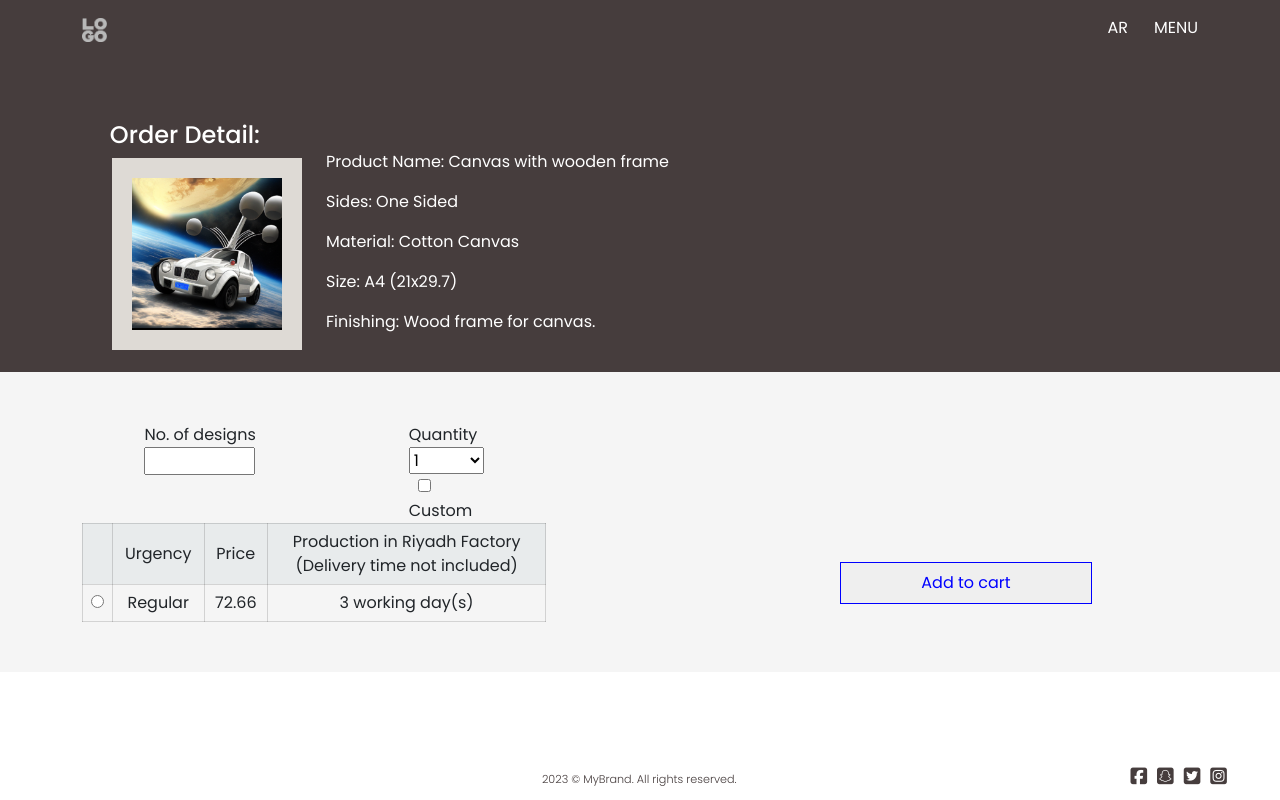
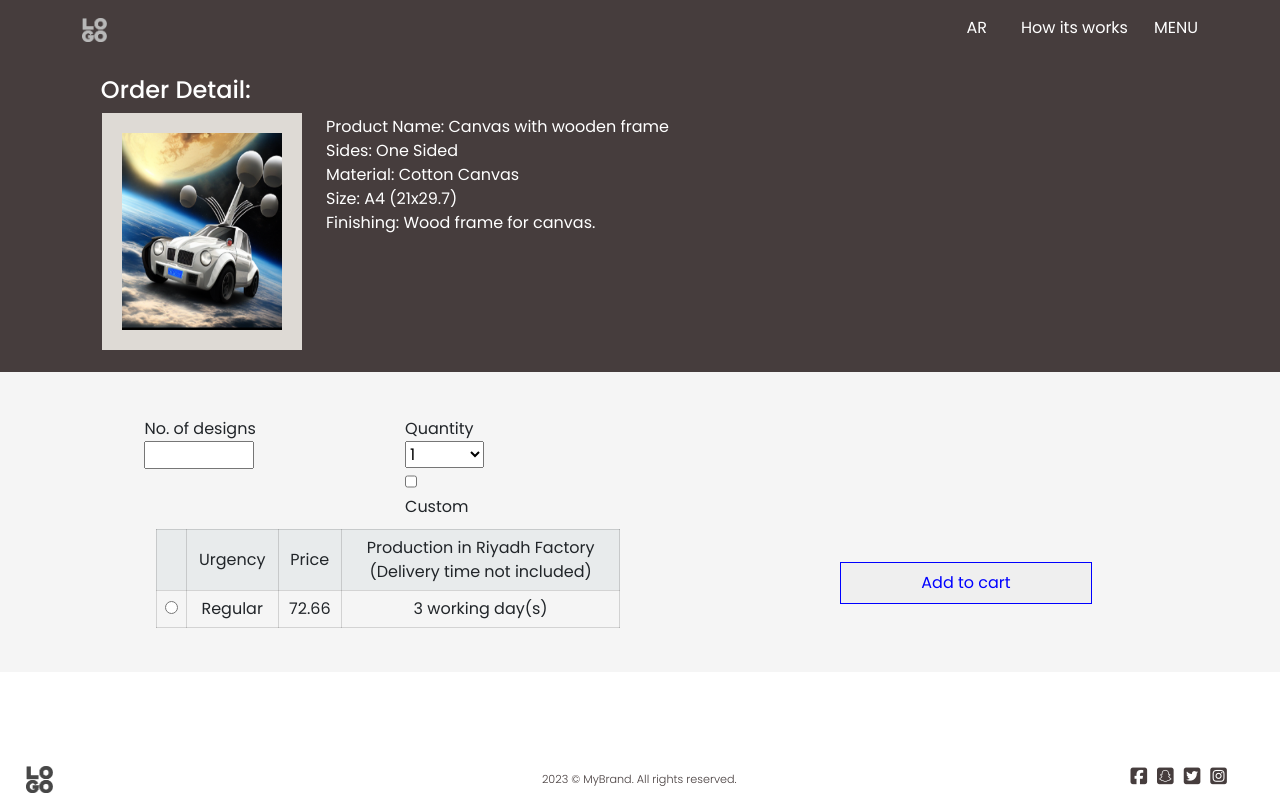
Before and after one commit to hamidhdeveloper/mvp, a React (Create React App) app: page /order in a window 1280 px wide. Built offline with nearby package versions, Linux system fonts and the light colour scheme.

Commit message:
start on date 27 feb 1pm so total 3 day and 6 hours spend scroll images added

```diff
--- a/src/components/footer/Footer.jsx
+++ b/src/components/footer/Footer.jsx
@@ -2,6 +2,7 @@ import React from "react";
 import "./Footer.scss";
 import "@fortawesome/fontawesome-free/css/all.css";
 import { useLocation } from 'react-router-dom';
+import logo from "../../images/logo.png";
 
 const Footer = () => {
   const location = useLocation();
@@ -14,6 +15,9 @@ const Footer = () => {
         <div className="container-fulid">
           <div className="row">
             <div className="col-md-7">
+            {location.pathname !== '/mvp' &&  (
+              <img src={logo} alt="logo" className="footerlogo"/>
+              )}
               <div className="footer-copyright text-lg-end text-md-center text-sm-center">
                 <span>2023 © MyBrand. All rights reserved.</span>
               </div>
--- a/src/components/footer/Footer.scss
+++ b/src/components/footer/Footer.scss
@@ -1,3 +1,8 @@
+.footerlogo{
+    height: 27px;
+    position: absolute;
+    left: 2%;
+}
 .footer {
     position: fixed;
     left: 0;
--- a/src/components/header/Header.jsx
+++ b/src/components/header/Header.jsx
@@ -42,6 +42,13 @@ const Header = () => {
                   AR
                 </a>
               </li>
+              {location.pathname !== '/mvp' &&  (
+              <li className="nav-item">
+                <a className="nav-link active" aria-current="page" href="/mvp" style={headerStyle}>
+                  How its works
+                </a>
+              </li>
+              )}
               <button
                 className="menubutton"
                 type="button"
--- a/src/components/pages/orderdetail/OrderDetail.jsx
+++ b/src/components/pages/orderdetail/OrderDetail.jsx
@@ -43,7 +43,7 @@ const OrderDetail = () => {
               <tr>
                 <td></td>{" "}
                 <td>
-                  <input type="checkbox" />
+                  <input type="checkbox"  className="custombox"/>
                   Custom
                 </td>
               </tr>
--- a/src/components/pages/orderdetail/OrderDetail.scss
+++ b/src/components/pages/orderdetail/OrderDetail.scss
@@ -20,7 +20,7 @@
 }
 
 .orderdetail-left h1 {
-    margin-right: 42px;
+    margin-right: 51px;
     color: #fff;
     font-size: 1.5em;
 }
@@ -29,12 +29,13 @@
     display: flex;
     // background: rgba(10, 144, 117, 0.6392156863);
     align-items: flex-start;
-    justify-content: flex-end;
+    justify-content: center;
     flex-direction: column;
 }
 
 .orderdetail-right p {
     color: #fff;
+    margin-bottom: 0px;
 }
 
 .orderimg {
@@ -43,7 +44,8 @@
 }
 
 .orderimg img {
-    height: 152px;
+    height: 197px;
+    width: 160px;
 }
 
 .order-bottom {
@@ -62,6 +64,7 @@
     padding-bottom: 38px;
 
     .table1 {
+        margin-bottom: 10px;
         width: 54%;
 
         // border: 1px solid;
@@ -74,7 +77,15 @@
         }
     }
 
+    .custombox {
+        width: 15% !important;
+        margin-right: 5px;
+        margin-top: 6px;
+
+    }
+
     .table2 {
+        margin-left: 148px;
         width: 74%;
         border: 1px solid #00000024;
         border-collapse: collapse;
```
